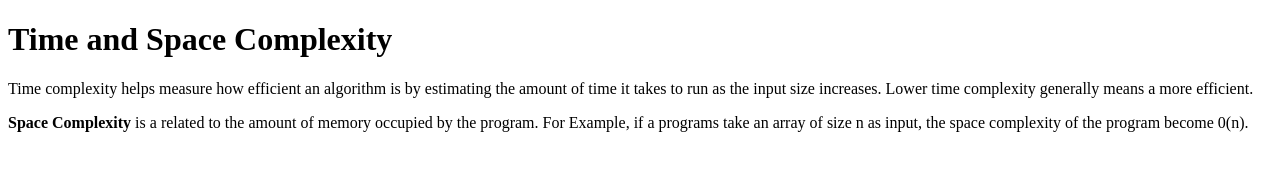
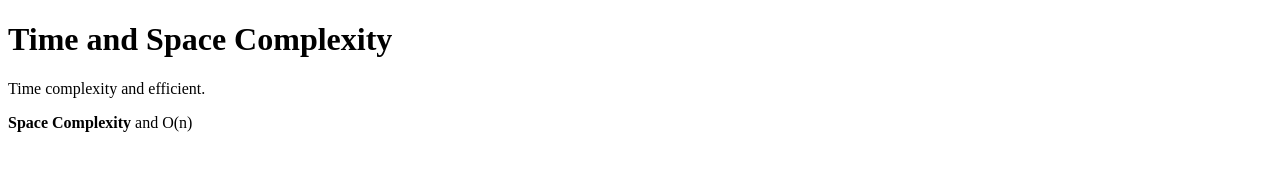
Before and after one commit to acciojob/time-and-space-complexity-Aabid404, a website: page main.html in a window 1280 px wide. Drawn offline with Linux system fonts and the light colour scheme.

Commit message:
created a submission

```diff
--- a/main.html
+++ b/main.html
@@ -10,8 +10,8 @@
 <body>
 	<!-- the entire body must be written by student -->
 	  <h1>Time and Space Complexity</h1>
-	  <p>Time complexity helps measure how efficient an algorithm is by estimating the amount of time it takes to run as the input size increases. Lower time complexity generally means a more efficient.</p>
-	  <p><b>Space Complexity</b> is a related to the amount of memory occupied by the program. For Example, if a programs take an array of size n as input, the space complexity of the program become 0(n).</p>
+	  <p>Time complexity and efficient.</p>
+	  <p><b>Space Complexity</b> and O(n)</p>
 	<script type="text/javascript" src="./script.js">
 </script>
 
```
